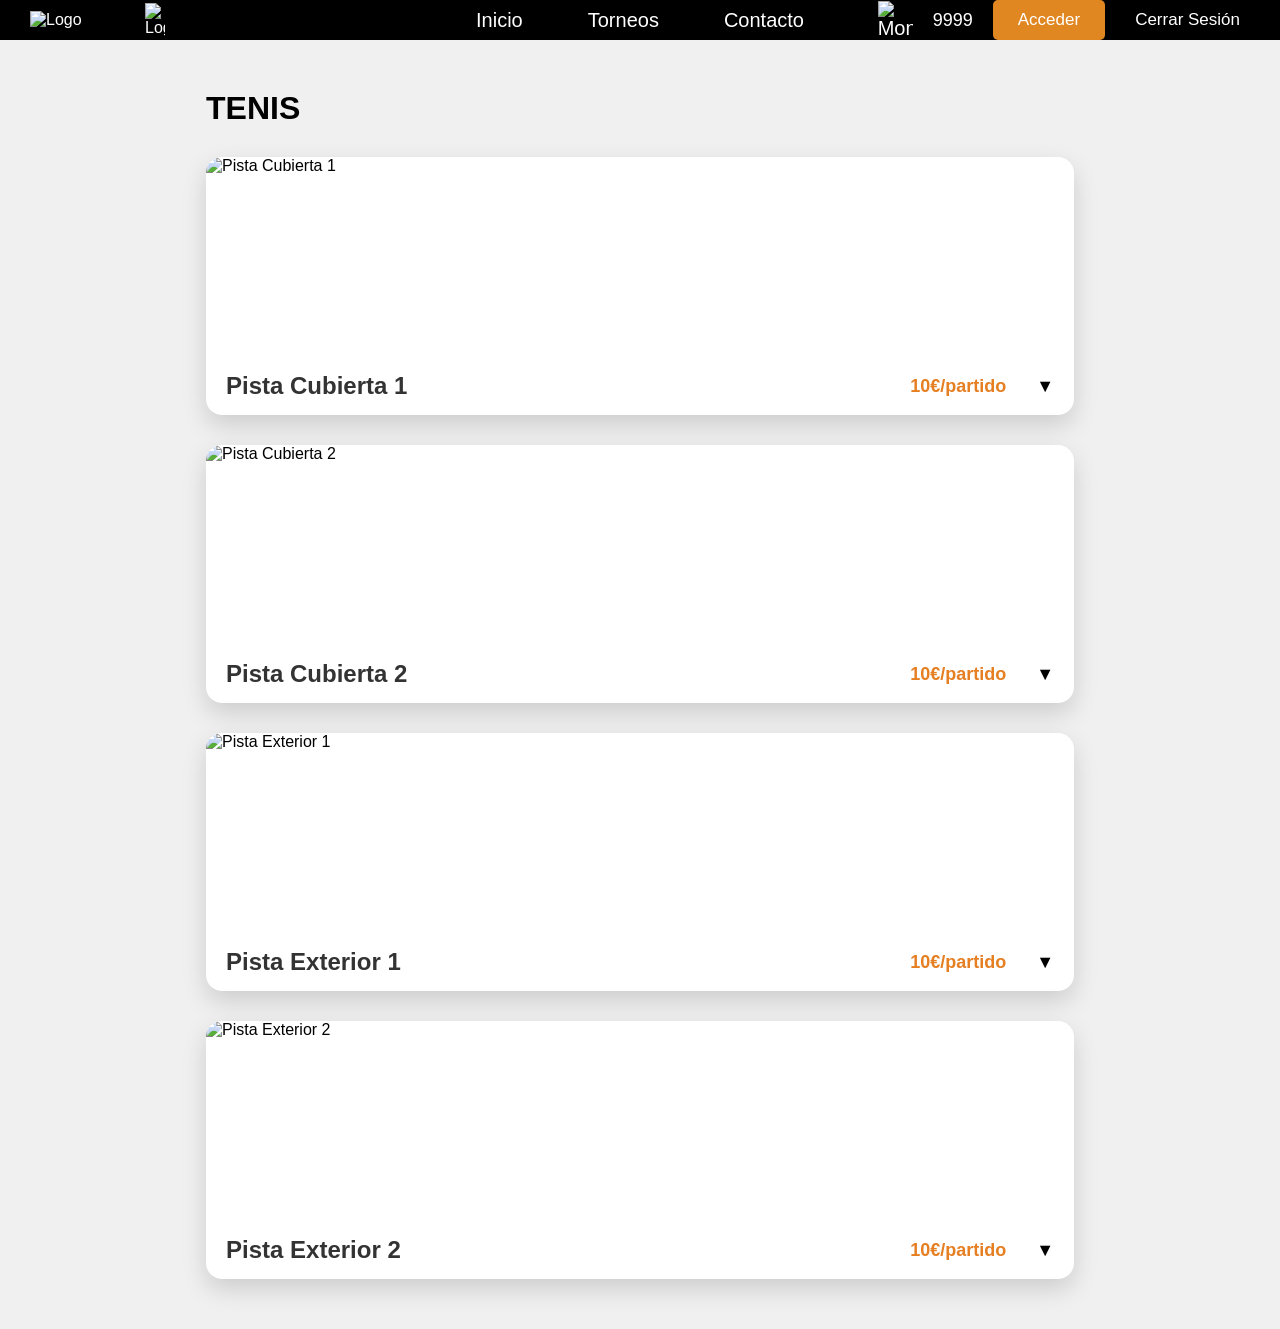
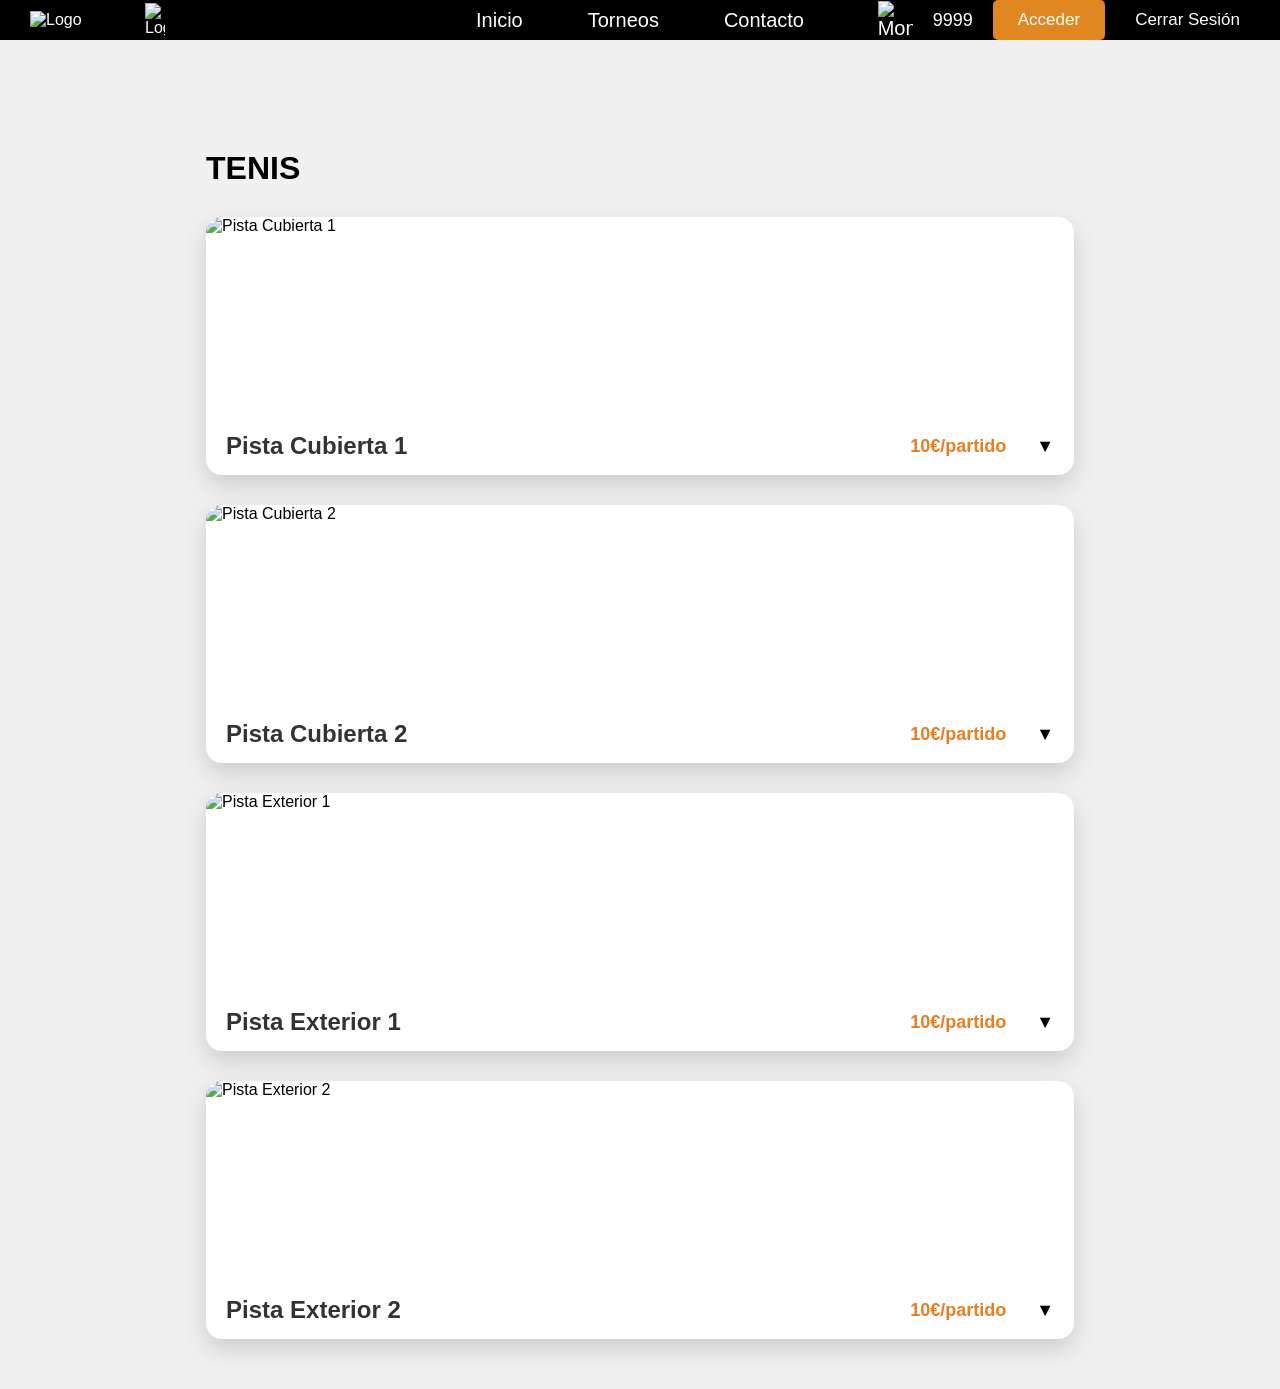

Retoques por malos saves

--- a/Reservas/tenis/css/style.css
+++ b/Reservas/tenis/css/style.css
@@ -5,9 +5,14 @@
     display: flex;
     justify-content: space-between;
     align-items: center;
-    gap: 10px;
+    gap: 10px; /* Espacio entre los elementos del header */
     font-family: 'Montserrat', sans-serif;
-    position: relative;
+    position: fixed;/* Hace que el header se quede fijo en la parte superior de la página */
+    top: 0;
+    left: 0;
+    width: 100%;
+    z-index: 1000; /* Asegura que el header esté por encima de otros elementos */
+    box-sizing: border-box; /* Asegura que el padding no afecte al ancho total del header */
 }
 
 body {
@@ -15,6 +20,9 @@ body {
     padding: 0;
     font-family: 'Montserrat', sans-serif;
     background-color: #f0f0f0;
+    margin-top: 100px;
+    overflow-x: hidden; /* Evita el scroll horizontal causado por el header fijo */
+
 }
 
 .logos {
